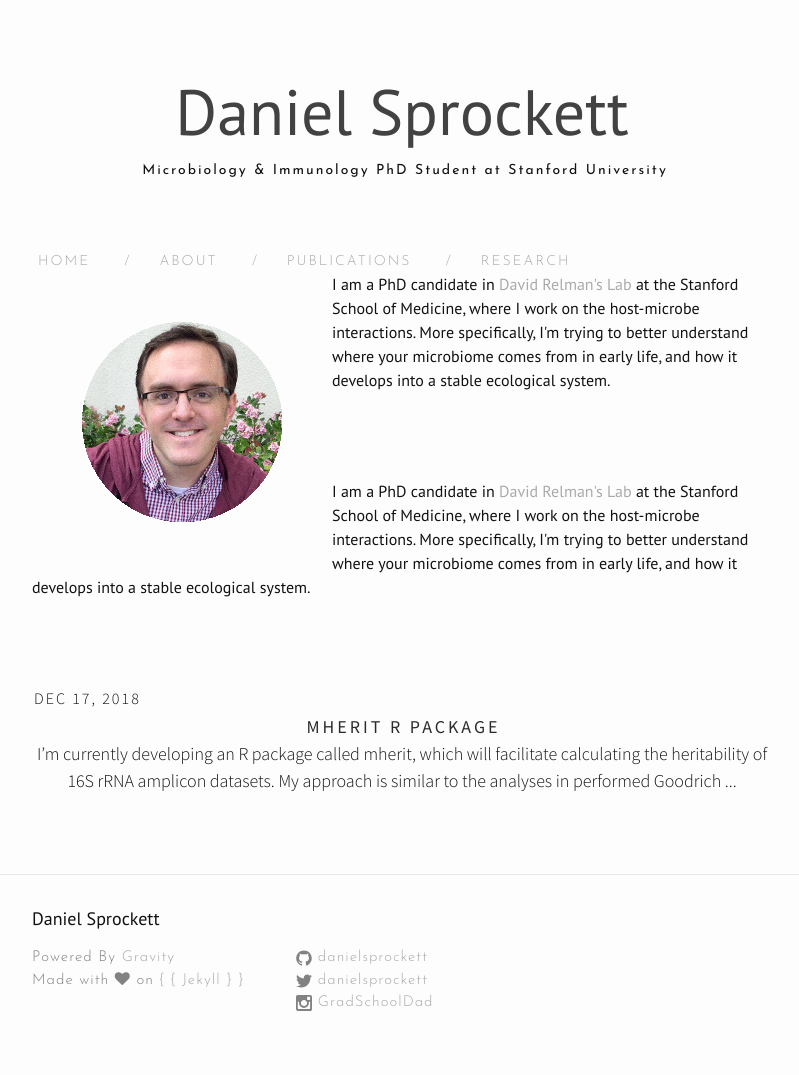
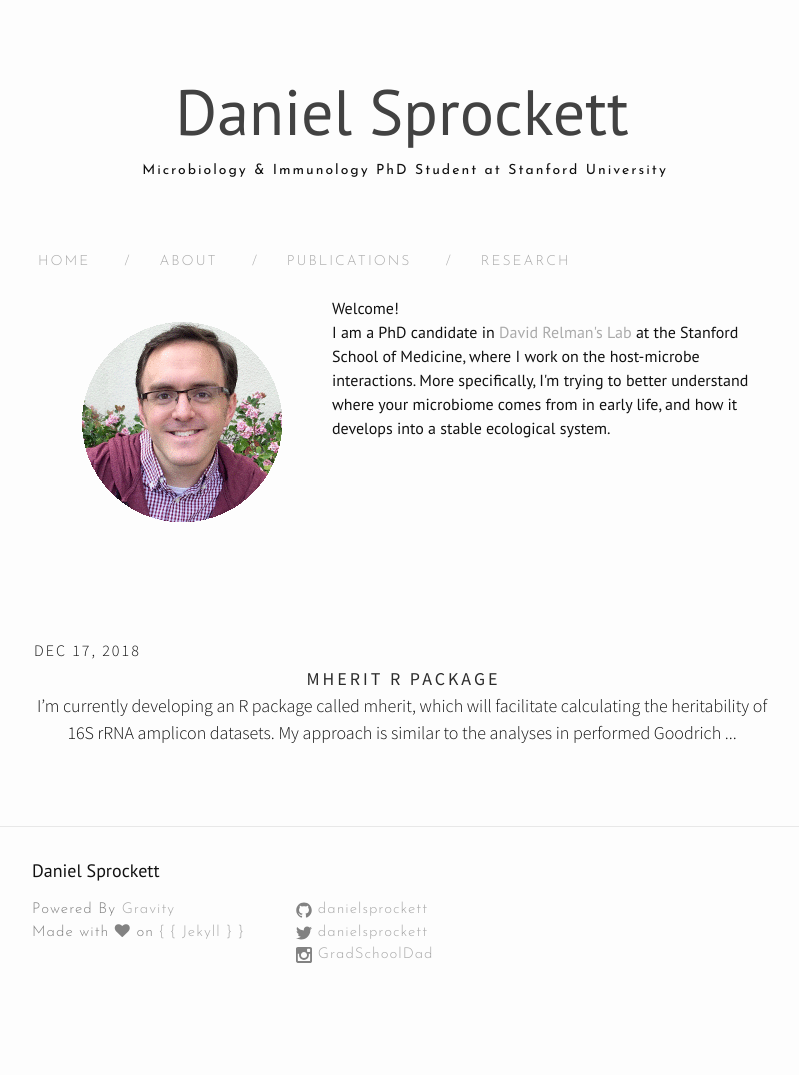
Before and after one commit to DanielSprockett/danielsprockett.github.io, a Jekyll site: the page built from index.html, in a window 1280 px wide. Shown: the whole page, without its empty margins (238-1037 px from the left). Built offline with Jekyll 4.4.1, drawn with Linux system fonts in a browser that asks for light colours; nearby versions of some CDN libraries; the list of posts is cut into pages by our own code; after the commit the page ends 1027 px from its top, so only the background shows below that.

Commit message:
Update index.html

```diff
--- a/index.html
+++ b/index.html
@@ -4,13 +4,16 @@ layout: default
 
 <div class="home">
 
-<p><img src="/images/about_headshot.gif" alt="Dan Sprockett" style="float:left; padding: 50px 50px 50px 50px;">I am a PhD candidate in <a href="http://med.stanford.edu/relmanlab.html">David Relman's Lab</a> at the Stanford School of Medicine, where I work on the host-microbe interactions. More specifically, I'm trying to better understand where your microbiome comes from in early life, and how it develops into a stable ecological system.
+<p><img src="/images/about_headshot.gif" alt="Dan Sprockett" style="float:left; padding: 50px 50px 50px 50px;">
+  <br>
+  Welcome!
+  <br>
+  I am a PhD candidate in <a href="http://med.stanford.edu/relmanlab.html">David Relman's Lab</a> at the Stanford School of Medicine, where I work on the host-microbe interactions. More specifically, I'm trying to better understand where your microbiome comes from in early life, and how it develops into a stable ecological system.
 </p>
 
 <br>
 <br>
 <br>
-I am a PhD candidate in <a href="http://med.stanford.edu/relmanlab.html">David Relman's Lab</a> at the Stanford School of Medicine, where I work on the host-microbe interactions. More specifically, I'm trying to better understand where your microbiome comes from in early life, and how it develops into a stable ecological system.
 <br>
 <br>
 
```
